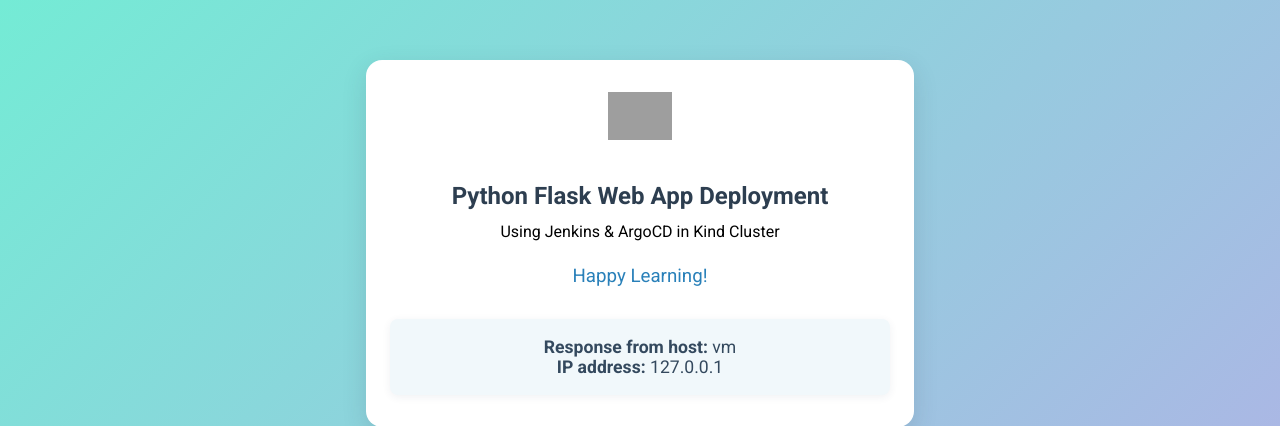
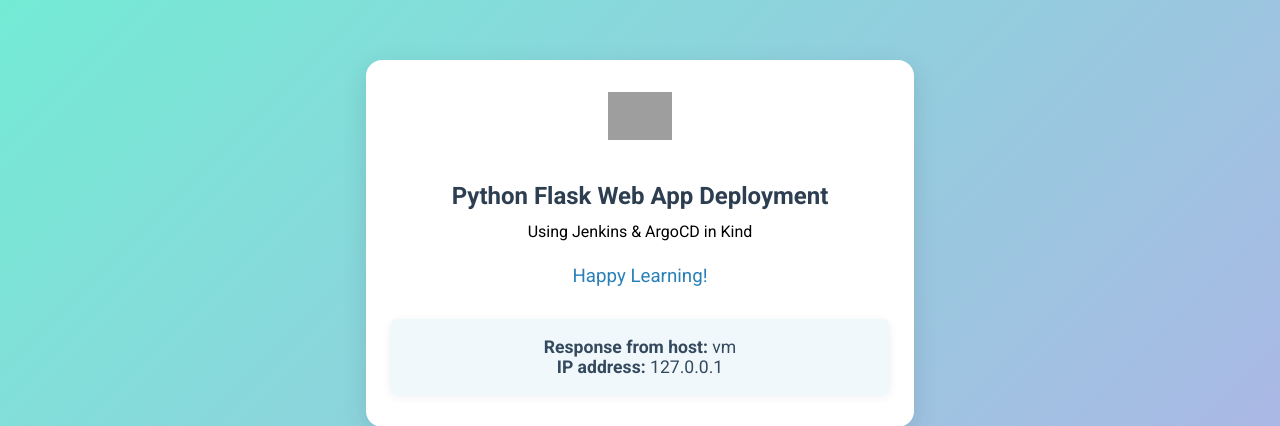
Before and after one commit to AjayKumarPatnaikuni/pyserverinfo-service, a Flask app: page / in a window 1280 px wide. Shown: the top 426 px of the page. Run offline with Flask 2, Linux system fonts and the light colour scheme; grey boxes are pictures that could not be loaded.

Commit message:
updated server.html

```diff
--- a/src/templates/server.html
+++ b/src/templates/server.html
@@ -48,7 +48,7 @@
     <div class="container">
         <img src="https://img.icons8.com/color/96/000000/server.png" alt="Server Icon" class="logo"/>
         <h2>Python Flask Web App Deployment</h2>
-        <div>Using Jenkins &amp; ArgoCD in Kind Cluster</div>
+        <div>Using Jenkins &amp; ArgoCD in Kind</div>
         <h3>Happy Learning!</h3>
         <div class="server-info">
             <strong>Response from host:</strong> <span>{{ HOSTNAME }}</span><br>
```
